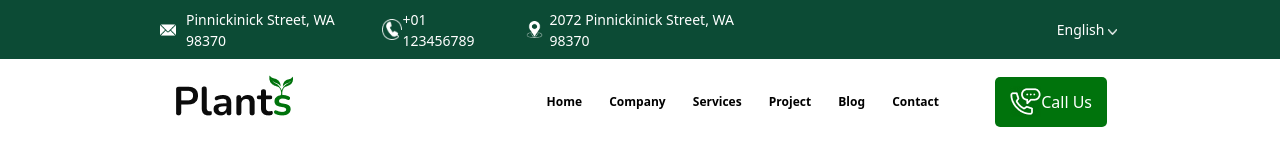
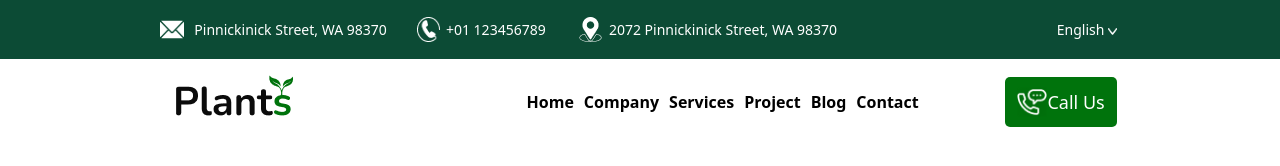
Before and after one commit to ElenaBratus/---15-1, a plain HTML site: page index.html in a window 1280 px wide. Drawn offline with nearby package versions, Linux system fonts and the light colour scheme.

Commit message:
added index.html

```diff
--- a/index.html
+++ b/index.html
@@ -28,27 +28,39 @@
         >
           <div class="w-11/12 flex justify-center items-center lg:w-3/4">
             <ul
-              class="w-full flex justify-center items-center text-[white] text-[14px] font-normal"
+              class="w-full flex justify-between items-center text-[white] text-[14px] font-normal whitespace-nowrap"
             >
-              <li class="w-[15%] flex lg:w-1/5">
-                <button class="w-full lg:w-1/12">
-                  <img src="images/header/email 1.png" alt="email" />
+              <li class="w-[15%] flex items-center lg:w-auto">
+                <button class="w-[20px] h-[20px] lg:w-[25px] lg:h-[25px]">
+                  <img
+                    class="w-[20px] h-[20px] lg:w-[25px] lg:h-[25px]"
+                    src="images/header/email 1.png"
+                    alt="email"
+                  />
                 </button>
                 <div class="max-[426px]:hidden lg:w-11/12 lg:pl-2.5">
                   <a href=""> Pinnickinick Street, WA 98370</a>
                 </div>
               </li>
-              <li class="w-[15%] flex lg:w-[15%] lg:pl-[30px]">
-                <button class="w-full lg:w-1/5">
-                  <img src="images/header/phone-call 1.png" alt="phone" />
+              <li class="w-[15%] flex items-center lg:w-auto lg:pl-[30px]">
+                <button class="w-full lg:w-[25px] lg:h-[25px]">
+                  <img
+                    class="w-[20px] h-[17px] lg:w-[25px] lg:h-[25px]"
+                    src="images/header/phone-call 1.png"
+                    alt="phone"
+                  />
                 </button>
-                <div class="max-[426px]:hidden lg:w-11/12">
+                <div class="max-[426px]:hidden lg:w-11/12 lg:pl-1.5">
                   <a href="">+01 123456789</a>
                 </div>
               </li>
-              <li class="w-[15%] flex lg:w-1/4 lg:pl-[30px]">
-                <button class="w-full lg:w-1/12">
-                  <img src="images/header/location 1.png" alt="location" />
+              <li class="w-[15%] flex items-center lg:w-auto lg:pl-[30px]">
+                <button class="w-full lg:w-[25px] lg:h-[25px]">
+                  <img
+                    class="w-[20px] h-[20px] lg:w-[25px] lg:h-[25px]"
+                    src="images/header/location 1.png"
+                    alt="location"
+                  />
                 </button>
                 <div class="max-[426px]:hidden lg:w-11/12 lg:pl-1.5">
                   <a href="">2072 Pinnickinick Street, WA 98370</a>
@@ -68,7 +80,11 @@
                     </li>
                   </ul>
                   <button class="w-[15%]">
-                    <img src="images/header/Down Arrow.png" alt="down arrow" />
+                    <img
+                      class="w-[7px] h-[3.82px] lg:w-[12px] lg:h-[6.84px]"
+                      src="images/header/Down Arrow.png"
+                      alt="down arrow"
+                    />
                   </button>
                 </li>
               </div>
@@ -88,45 +104,49 @@
               class="w-[30%] h-[34px] flex items-center justify-between lg:w-[60%] lg:h-[50px]"
             >
               <ul
-                class="max-[426px]:hidden lg:w-[70%] flex justify-between font-family-[Nunito] text-xs font-bold leading-5"
+                class="max-[426px]:hidden lg:w-[70%] lg:ml-[-20px] flex justify-between font-family-[Nunito] text-[16px] font-[700] leading-5"
               >
-                <li class="hover:text-[#00730C]">
+                <li class="hover:text-[#00730C] pr-[10px]">
                   <a href="">Home</a>
                 </li>
-                <li class="hover:text-[#00730C]">
+                <li class="hover:text-[#00730C] pr-[10px]">
                   <a href="">Company</a>
                 </li>
-                <li class="hover:text-[#00730C]">
+                <li class="hover:text-[#00730C] pr-[10px]">
                   <a href="">Services</a>
                 </li>
-                <li class="hover:text-[#00730C]">
+                <li class="hover:text-[#00730C] pr-[10px]">
                   <a href="">Project</a>
                 </li>
-                <li class="hover:text-[#00730C]">
+                <li class="hover:text-[#00730C] pr-[10px]">
                   <a href="">Blog</a>
                 </li>
-                <li class="hover:text-[#00730C]">
+                <li class="hover:text-[#00730C] pr-[10px]">
                   <a href="">Contact</a>
                 </li>
               </ul>
               <button
-                class="rounded-[10px] flex items-center justify-center bg-[#00730C] text-[white] lg:rounded-[5px] lg:w-[20%] lg:h-[50px]"
+                class="w-[40%] rounded-[10px] flex items-center justify-center bg-[#00730C] text-[white] lg:rounded-[5px] lg:w-[20%] lg:h-[50px] lg:mr-[-10px]"
               >
                 <div
                   class="h-[34px] flex justify-center items-center lg:h-[30px]"
                 >
                   <img
-                    class="max-[426px]:w-2/3 lg:w-full"
+                    class="w-[20px] h-[20px] lg:w-[30px] lg:h-[30px]"
                     src="images/header/phone.png"
                     alt="phone-call"
                   />
                 </div>
-                <div class="max-[426px]:hidden">Call Us</div>
+                <div
+                  class="max-[426px]:hidden font-family-[Nunito] text-[18px] font-[700px] leading-6"
+                >
+                  Call Us
+                </div>
               </button>
-              <button class="relative group md:hidden">
+              <button class="inline-block relative group md:hidden">
                 <img class="" src="images/header/menu (1).png" alt="menu" />
                 <div
-                  class="opacity-0 group-hover:opacity-100 absolute ml-[-15px]"
+                  class="opacity-0 group-hover:opacity-100 hidden absolute ml-[-15px]"
                 >
                   <ul
                     class="font-family-[Nunito] text-xs font-bold leading-5 text-left"
```
